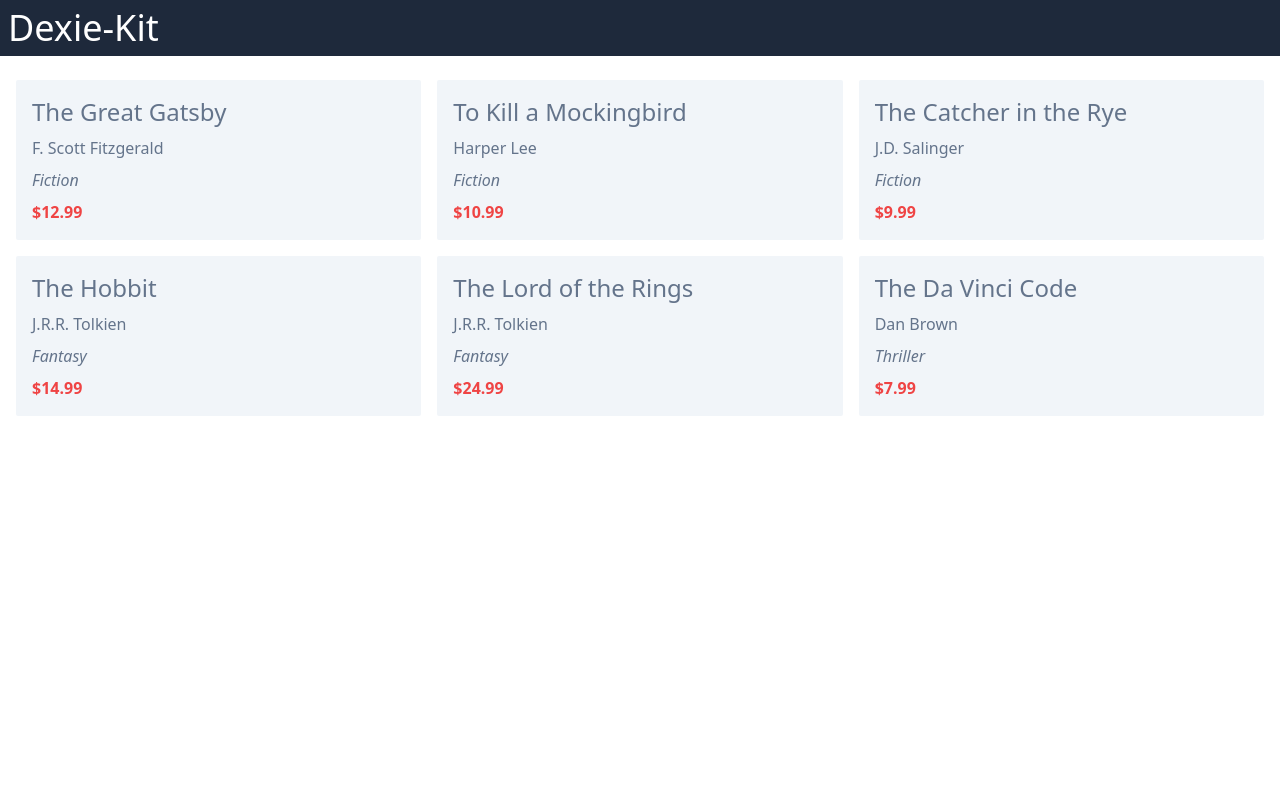
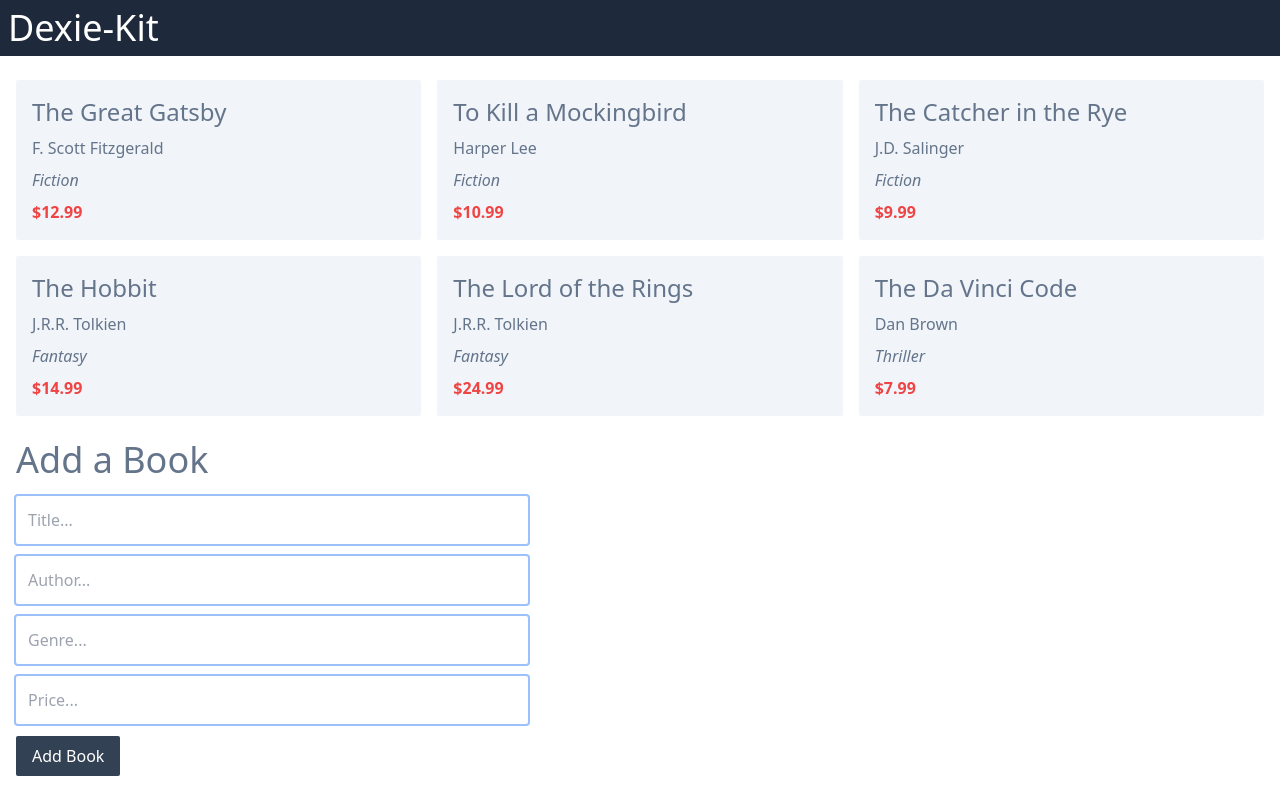
Before and after one commit to Boadzie/dexie-kit, a SvelteKit app: page / in a window 1280 px wide. Built offline with nearby package versions, Linux system fonts and the light colour scheme.

Commit message:
Add ability to add new book
- Add 2 functions one adds(`addBook`) a book to the store the other function(`handleSubmit`) checks if all fields are set and call the `addBook` function

- Add a form
- Connect form to the handleSubmit function

```diff
--- a/src/routes/+page.svelte
+++ b/src/routes/+page.svelte
@@ -3,7 +3,25 @@
 	import { db } from '$lib/db';
 	import { liveQuery } from 'dexie';
 
+	let title, author, genre, price;
+
 	$: books = liveQuery(() => (browser ? db.books.toArray() : []));
+
+	const addBook = () => {
+		return db.books.add({ title, author, genre, price });
+	};
+
+	$: handleSubmit = () => {
+		if (title && author && genre && price) {
+			addBook();
+			title = '';
+			author = '';
+			genre = '';
+			price = 0.0;
+		} else {
+			alert('All fields are required');
+		}
+	};
 </script>
 
 <section class="container text-slate-500 mx-auto px-0 ">
@@ -25,4 +43,35 @@
 			{/each}
 		{/if}
 	</div>
+	<div class="mx-4 m-6">
+		<h1 class="text-4xl my-4">Add a Book</h1>
+		<form on:submit|preventDefault={handleSubmit} class="flex flex-wrap gap-3 max-w-lg" action="">
+			<input
+				class="focus:outline-none p-3 rounded-sm w-full ring-2"
+				placeholder="Title..."
+				bind:value={title}
+				type="text"
+			/>
+			<input
+				class="focus:outline-none p-3 rounded-sm w-full ring-2"
+				placeholder="Author..."
+				bind:value={author}
+				type="text"
+			/>
+			<input
+				class="focus:outline-none p-3 rounded-sm w-full ring-2"
+				placeholder="Genre..."
+				bind:value={genre}
+				type="text"
+			/>
+			<input
+				class="focus:outline-none p-3 rounded-sm w-full ring-2"
+				placeholder="Price..."
+				bind:value={price}
+				step="0.01"
+				type="number"
+			/>
+			<button type="submit" class="px-4 py-2 bg-slate-700 text-white rounded-sm">Add Book</button>
+		</form>
+	</div>
 </section>
```
